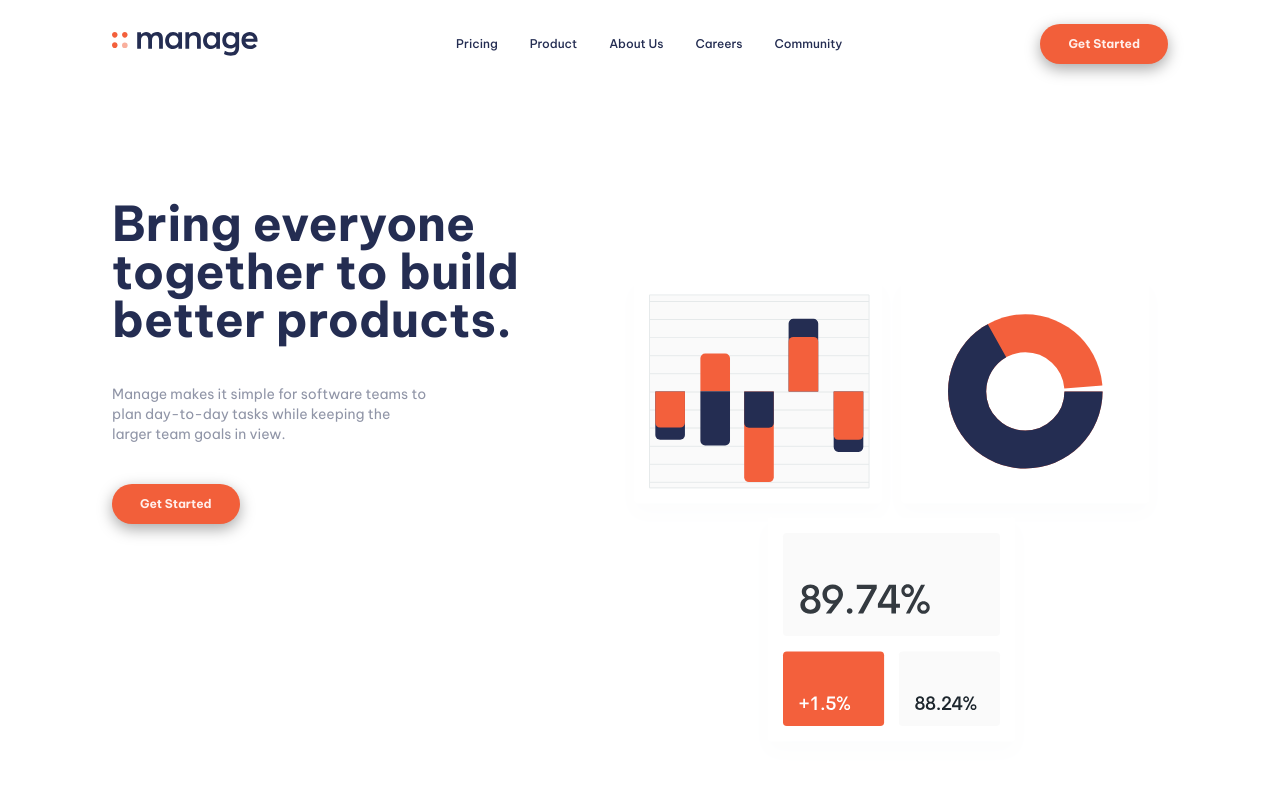
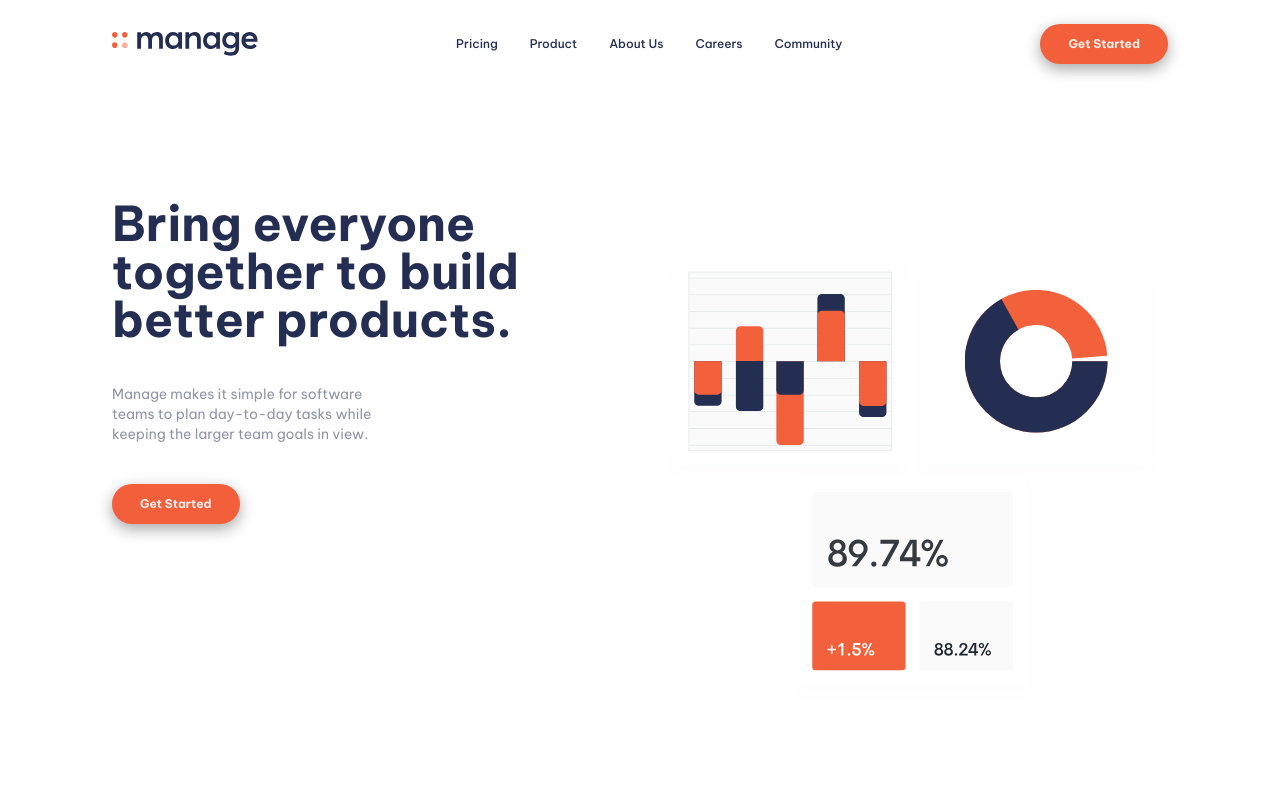
Before and after one commit to chrisgibbo/Manage-Landing-Page, a React (Create React App) app in the folder manage-landing-page/: page / in a window 1280 px wide. Shown: the top 800 px of the page. Built offline with nearby package versions, Linux system fonts and the light colour scheme.

Commit message:
adjust padding on hero image

```diff
--- a/manage-landing-page/src/heroNavSection.js
+++ b/manage-landing-page/src/heroNavSection.js
@@ -37,7 +37,7 @@
             </p>
             <HeroButton />
           </div>
-          <div className="flex items-center ">
+          <div className="flex items-center pl-20 pb-20">
             <img src={HeroImage} alt="MainLogo" className=""></img>
           </div>
         </div>
```
